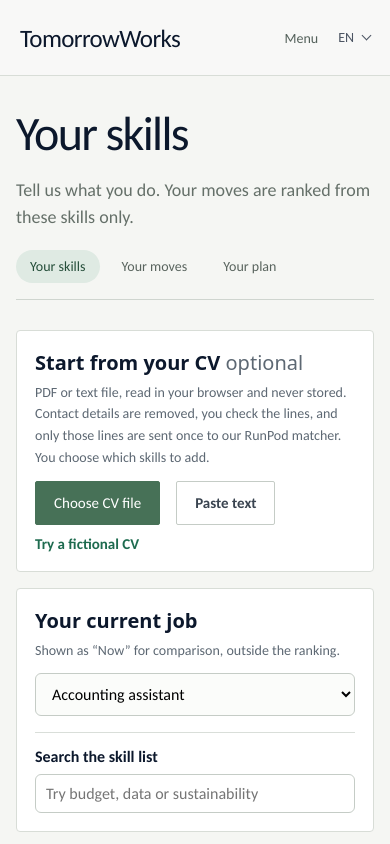
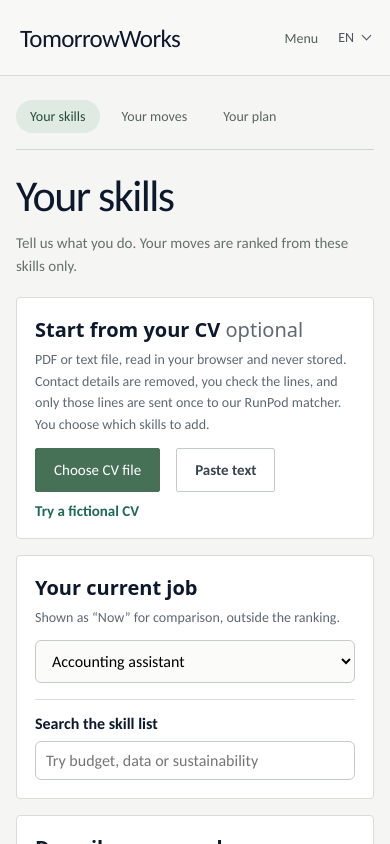
Before and after one commit to kairos8232/TomorrowWorks, a React (Vite) app: page / in a window 390 px wide. Both pictures are taken after a click on the button "Show me where it can lead". Shown: the top 844 px of the page. Built offline with nearby package versions, Linux system fonts and the light colour scheme.

Commit message:
Align workspace headers and page widths

```diff
--- a/src/MovesStep.tsx
+++ b/src/MovesStep.tsx
@@ -267,10 +267,13 @@ export function MovesStep({ profile, onEditSkills, onPlan }: { profile: Profile;
           <button type="button" className="text-button" onClick={onEditSkills}>{persona ? t('Use my own skills') : t('Edit skills')}</button>
         </div>
       </div>
-      <div className="moves-update">
-        <p><strong>{t('{q} update', { q: quarter(snapshots.q2.source.latestQuarter) })}</strong> · {rankMoves === 0 ? t('Your order of moves stayed the same.') : rankMoves === 1 ? t('1 move changed place.') : t('{n} moves changed place.', { n: rankMoves })} {allDown && t('All scores fell as online job ads declined.')}</p>
-        <div><button type="button" className="text-button" onClick={() => openPanel('changes')}>{t('Compare quarters')}</button>
-          <button type="button" className="text-button" onClick={() => openPanel('method')}>{t('How ranking works')}</button></div>
+      <div className="moves-intro-context">
+        <p className="moves-description">{t('Compare roles by skill fit, demand and AI change.')}</p>
+        <div className="moves-update">
+          <p><strong>{t('{q} update', { q: quarter(snapshots.q2.source.latestQuarter) })}</strong> · {rankMoves === 0 ? t('Your order of moves stayed the same.') : rankMoves === 1 ? t('1 move changed place.') : t('{n} moves changed place.', { n: rankMoves })} {allDown && t('All scores fell as online job ads declined.')}</p>
+          <div><button type="button" className="text-button" onClick={() => openPanel('changes')}>{t('Compare quarters')}</button>
+            <button type="button" className="text-button" onClick={() => openPanel('method')}>{t('How ranking works')}</button></div>
+        </div>
       </div>
     </header>
 
--- a/src/i18n.tsx
+++ b/src/i18n.tsx
@@ -192,6 +192,7 @@ const dict: Record<string, Entry> = {
   'Tell us what you do. Your moves are ranked from these skills only.': { ms: 'Beritahu kami apa yang anda lakukan. Langkah anda disusun daripada kemahiran ini sahaja.', zh: '告诉我们你做什么。职业选择只根据这些技能排名。' },
   'Your moves': { ms: 'Langkah anda', zh: '你的职业选择' },
   'Compare roles': { ms: 'Bandingkan peranan', zh: '比较职位' },
+  'Compare roles by skill fit, demand and AI change.': { ms: 'Bandingkan peranan mengikut kesesuaian kemahiran, permintaan dan perubahan AI.', zh: '根据技能匹配度、需求和 AI 带来的变化比较职位。' },
   'Adjust ranking': { ms: 'Laraskan kedudukan', zh: '调整排名' },
   'Nine roles ranked by how well your skills fit, whether job ads are rising, and how much of the work AI could change.': { ms: 'Sembilan peranan disusun mengikut kesesuaian kemahiran anda, sama ada iklan kerja meningkat, dan sejauh mana AI boleh mengubah kerja itu.', zh: '九个职位，按技能匹配度、招聘广告是否增加、以及 AI 可能改变多少工作内容排名。' },
   'Your plan': { ms: 'Pelan anda', zh: '你的学习计划' },
--- a/src/main.tsx
+++ b/src/main.tsx
@@ -338,13 +338,13 @@ function App() {
 
     <main className="main-content">
       <div className={`content-wrap${screen === 'plan' ? ' plan-page' : screen === 'moves' ? ' moves-page' : ''}`}>
-        {page && screen !== 'plan' && screen !== 'moves' && <header className="page-head">
+        <nav className="workspace-subnav" aria-label={inMarket ? t('The job market') : kind === 'region' ? t('My region') : kind === 'team' ? t('My team') : t('My career')}>
+          {(inMarket ? marketNav : primaryItems).map((item) => <button key={item.id} type="button" className={screen === item.id ? 'active' : ''} aria-current={screen === item.id ? 'page' : undefined} onClick={() => go(item.id)}>{t(item.label)}</button>)}
+        </nav>
+        {page && screen !== 'moves' && <header className="page-head">
           <h1>{t(page.title)}</h1>
           <p>{t(page.intro)}</p>
         </header>}
-        <nav className="workspace-subnav" aria-label={inMarket ? t('The job market') : kind === 'region' ? t('My region') : kind === 'team' ? t('My team') : t('My career')}>
-          {(inMarket ? marketNav : primaryItems).map((item) => <button key={item.id} type="button" className={screen === item.id ? 'active' : ''} aria-current={screen === item.id ? 'page' : undefined} onClick={() => go(item.id)}>{t(item.label)}</button>)}
-        </nav>
         <Suspense fallback={<p className="note loading-note">{t('Loading…')}</p>}>
         {screen === 'skills' && <SkillsStep profile={profile} setProfile={setProfile} onNext={() => go('moves')} />}
         {screen === 'moves' && (profile.held.size > 0
--- a/src/styles.css
+++ b/src/styles.css
@@ -1108,13 +1108,24 @@ details.course-check { padding-block:0; }
 .moves-page .future-line { margin-top: 2px; }
 .moves-page .part { gap: 7px; font-size: 13px; }
 .moves-page .score { font-size: 25px; }
+/* Keep the workspace frame and page introductions aligned across sections. */
+.content-wrap, .content-wrap.plan-page, .content-wrap.moves-page { max-width: 1580px; padding-top: 38px; }
+.workspace-subnav, .plan-page .workspace-subnav, .moves-page .workspace-subnav { margin: 0 0 34px; }
+.page-head, .plan-page .page-head { grid-template-columns: minmax(0, 1fr) minmax(340px, .75fr); gap: 28px; align-items: end; margin: 0 0 20px; }
+.page-head h1, .plan-page .page-head h1 { max-width: none; font-size: clamp(44px, 4vw, 58px); line-height: 1; }
+.page-head p { max-width: none; font-size: 15px; line-height: 1.5; }
+.moves-intro-context { display: grid; gap: 9px; }
+.moves-description { margin: 0; color: #657069; font-size: 15px; line-height: 1.5; }
+.moves-page .moves-update { gap: 6px; padding: 0; border: 0; font-size: 13px; }
+.moves-page .moves-update p { margin: 0; }
 @media (max-width: 1050px) {
   .moves-workbench { grid-template-columns: 1fr; }
   .moves-settings .ledger-controls { display: flex; gap: 14px 24px; }
 }
 @media (max-width: 860px) {
+  .page-head, .plan-page .page-head { grid-template-columns: 1fr; gap: 14px; }
   .moves-intro { grid-template-columns: 1fr; gap: 14px; }
-  .moves-page .moves-update { border-left: 0; border-top: 1px solid #cfd8d1; padding: 13px 0 0; }
+  .moves-page .moves-update { border-top: 1px solid #cfd8d1; padding: 13px 0 0; }
   .moves-page .futures-lead { grid-template-columns: minmax(0, 1fr) minmax(160px, .5fr); }
   .moves-page .ledger-head { display: none; }
   .moves-page .ledger-line { grid-template-columns: 36px minmax(0, 1fr) 60px; grid-template-areas: "rank name score" ". f f" ". d d" ". r r"; gap: 6px 10px; }
@@ -1126,8 +1137,8 @@ details.course-check { padding-block:0; }
   .moves-page .ledger-line .part-r { grid-area: r; }
 }
 @media (max-width: 560px) {
-  .content-wrap.moves-page { padding-top: 24px; }
-  .moves-page .workspace-subnav { margin-bottom: 24px; }
+  .content-wrap, .content-wrap.plan-page, .content-wrap.moves-page { padding-top: 24px; }
+  .workspace-subnav, .plan-page .workspace-subnav, .moves-page .workspace-subnav { margin-bottom: 24px; }
   .moves-page .futures-panel { padding: 23px 20px; }
   .moves-page .futures-lead { grid-template-columns: 1fr; }
   .moves-page .futures-legend { grid-column: 1; grid-row: auto; }
```
